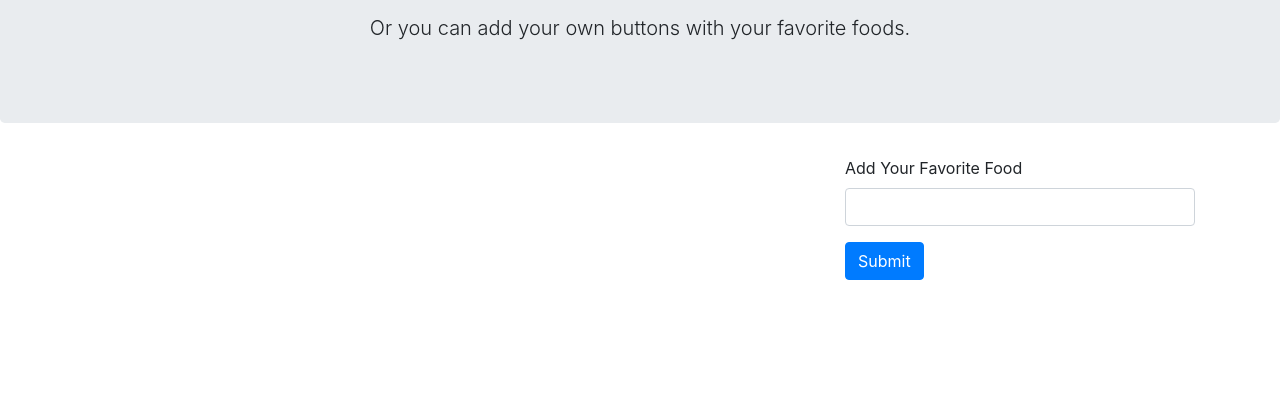
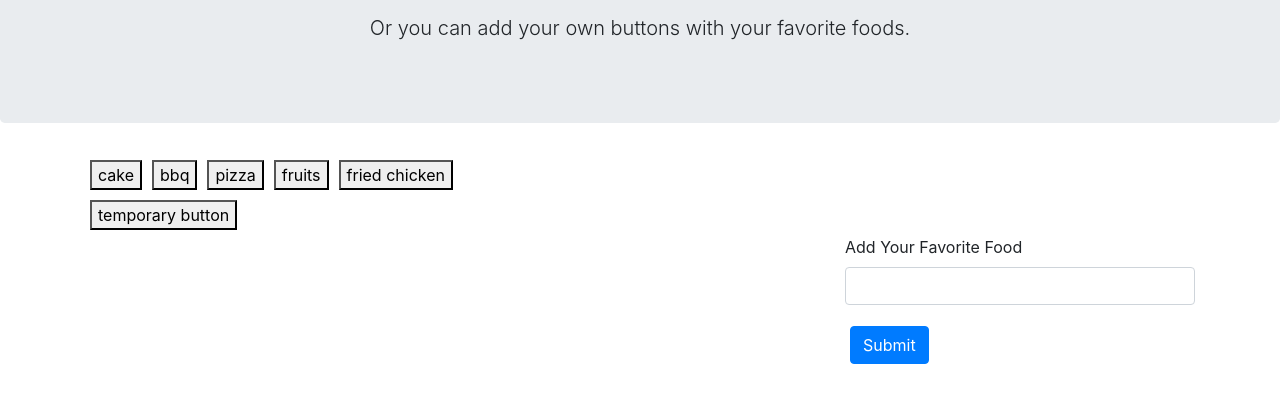
Before and after one commit to jasawa/Play-with-Your-Food, a plain HTML site: page index.html in a window 1280 px wide. Shown: the part 172-574 px from the top of the page. Drawn offline with nearby package versions, Linux system fonts and the light colour scheme.

Commit message:
making food buttons

```diff
--- a/assets/app.js
+++ b/assets/app.js
@@ -0,0 +1,45 @@
+
+// global variables
+
+// initial array of foods
+var topics = ["cake", "bbq", "pizza", "fruits", "fried chicken"];
+
+// Function for making food buttons dynamically
+function renderButtons() {
+    // delete all previous food buttons in food-button id location and start anew
+    $("#food-buttons").empty();
+
+    // loops through current array of foods
+    for (var i=0; i<topics.length; i++) {
+        var b = $("<button>");
+        b.attr("class", "foods");
+        b.attr("nameOfFood", topics[i]);
+        // adds the name of the food from the array to the button
+        b.text(topics[i]);
+        // adds the button to the html
+        $("#food-buttons").append(b);
+    }
+}
+// call the renderButtons function to display the initial list of food buttons
+renderButtons();
+
+// test with cat-button as model
+/*
+$(".button").on("click", function() {
+    var queryURL = "https://api.giphy.com/v1/gifs/random?api_key=dc6zaTOxFJmzC&tag=lettuce";
+
+    $.ajax({
+        url: queryURL,
+        method: "GET"
+    })
+    .then(function(response) {
+        console.log(response);
+        var imageUrl = response.data.images.fixed_height.url;
+        var spaghettiImage = $("<img>");
+        spaghettiImage.attr("src", imageUrl);
+        spaghettiImage.attr("alt", "plate of spaghetti");
+        $("#food-gifs").prepend(spaghettiImage);
+
+    })
+
+}) */
--- a/assets/css/style.css
+++ b/assets/css/style.css
@@ -3,3 +3,7 @@
 #jumbo {
     position: static;
 }
+
+button {
+    margin: 5px;
+}
--- a/index.html
+++ b/index.html
@@ -22,6 +22,9 @@
             <div class="col-12">
                 <!-- Buttons for different foods will go here  -->
                 <div id="food-buttons"></div>
+
+                <!-- temp button -->
+                <button class="button" id="temp-button">temporary button</button>
             </div>
         </div>
         <div class="row">
@@ -49,9 +52,10 @@
 
 
 <!-- Connecting to jQuery and Bootstrap 4 -->
-    <script src="https://ajax.googleapis.com/ajax/libs/jquery/3.3.1/jquery.min.js"></script>
+    <script src="https://code.jquery.com/jquery-3.3.1.js"
+    integrity="sha256-2Kok7MbOyxpgUVvAk/HJ2jigOSYS2auK4Pfzbm7uH60="
+    crossorigin="anonymous"></script>
 
-    <script src="https://code.jquery.com/jquery-3.2.1.slim.min.js" integrity="sha384-KJ3o2DKtIkvYIK3UENzmM7KCkRr/rE9/Qpg6aAZGJwFDMVNA/GpGFF93hXpG5KkN" crossorigin="anonymous"></script>
     <script src="https://cdnjs.cloudflare.com/ajax/libs/popper.js/1.12.9/umd/popper.min.js" integrity="sha384-ApNbgh9B+Y1QKtv3Rn7W3mgPxhU9K/ScQsAP7hUibX39j7fakFPskvXusvfa0b4Q" crossorigin="anonymous"></script>
     <script src="https://maxcdn.bootstrapcdn.com/bootstrap/4.0.0/js/bootstrap.min.js" integrity="sha384-JZR6Spejh4U02d8jOt6vLEHfe/JQGiRRSQQxSfFWpi1MquVdAyjUar5+76PVCmYl" crossorigin="anonymous"></script>
 <!-- Connecting to my javascript code -->
```
